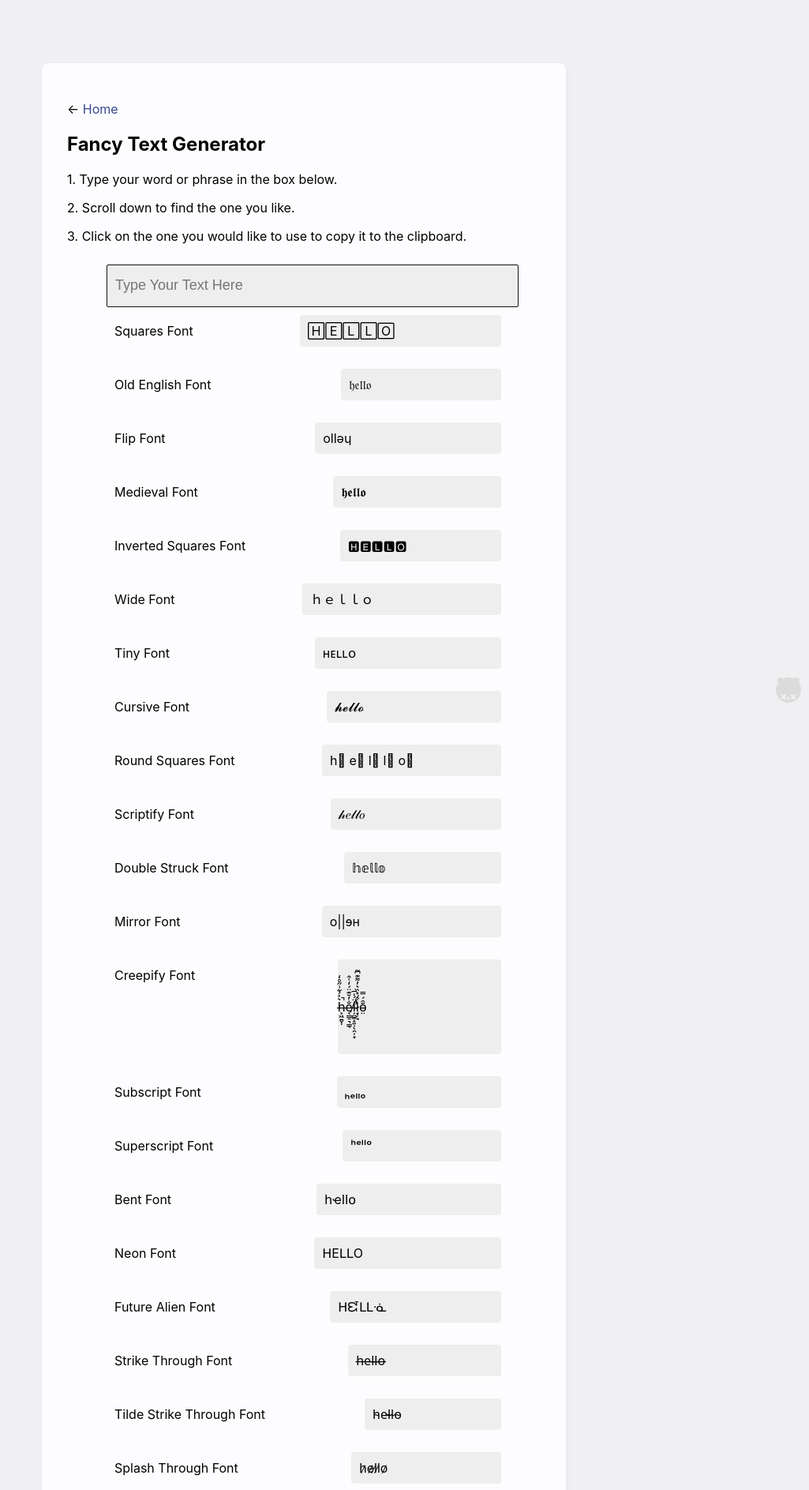
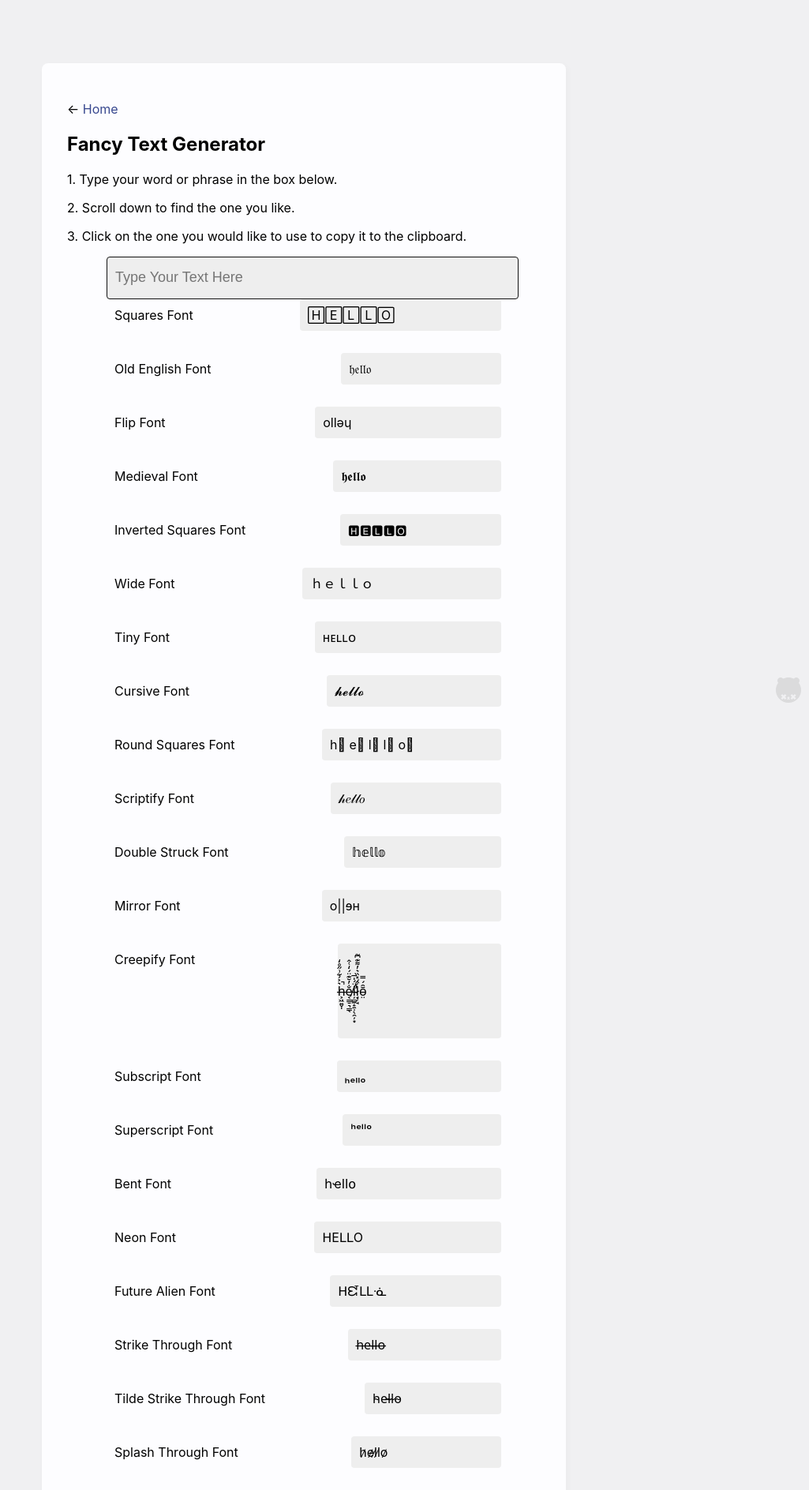
Before and after one commit to susahcebok/blog, a Jekyll site: the page built from _posts/2018-03-03-fancytext.html, in a window 1280 px wide. Shown: the top 1887 px of the page at 79% size, without its empty margins (255-1280 px from the left). Built offline with Jekyll 4.4.1, drawn with Linux system fonts in a browser that asks for light colours; nearby versions of some CDN libraries; comment, search, counter and statistics services are not loaded.

Commit message:
Update custom.css

```diff
--- a/assets/css/custom.css
+++ b/assets/css/custom.css
@@ -152,12 +152,12 @@
 #my-text {
     padding: 10px;
     border: 1px solid #111;
-    border-radius: 2px;
+    border-radius: 4px;
     background: #eee;
     min-height:2rem;
   width:100%;
   font-size:18px;
-  margin:10px 0;
+  margin:0px 0;
 }
 
 .name, .font-generator-kaomoji-kuma p{
```
